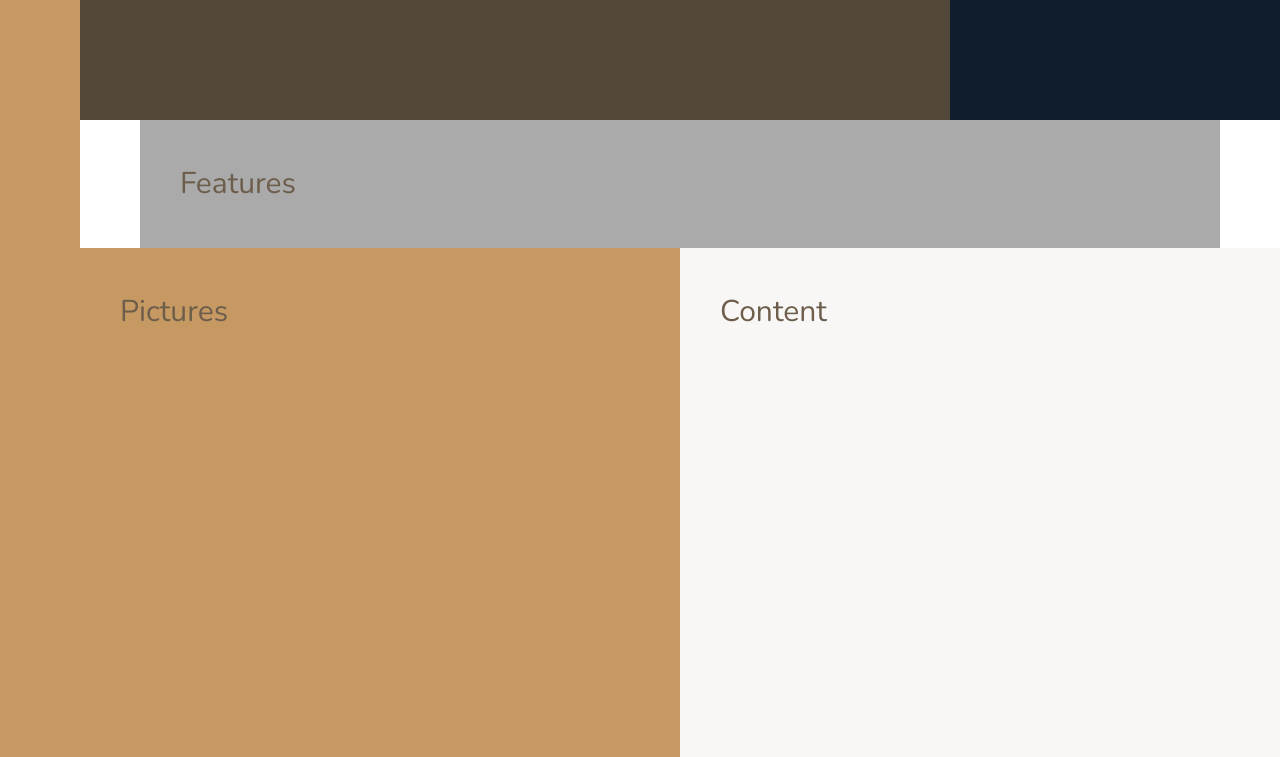
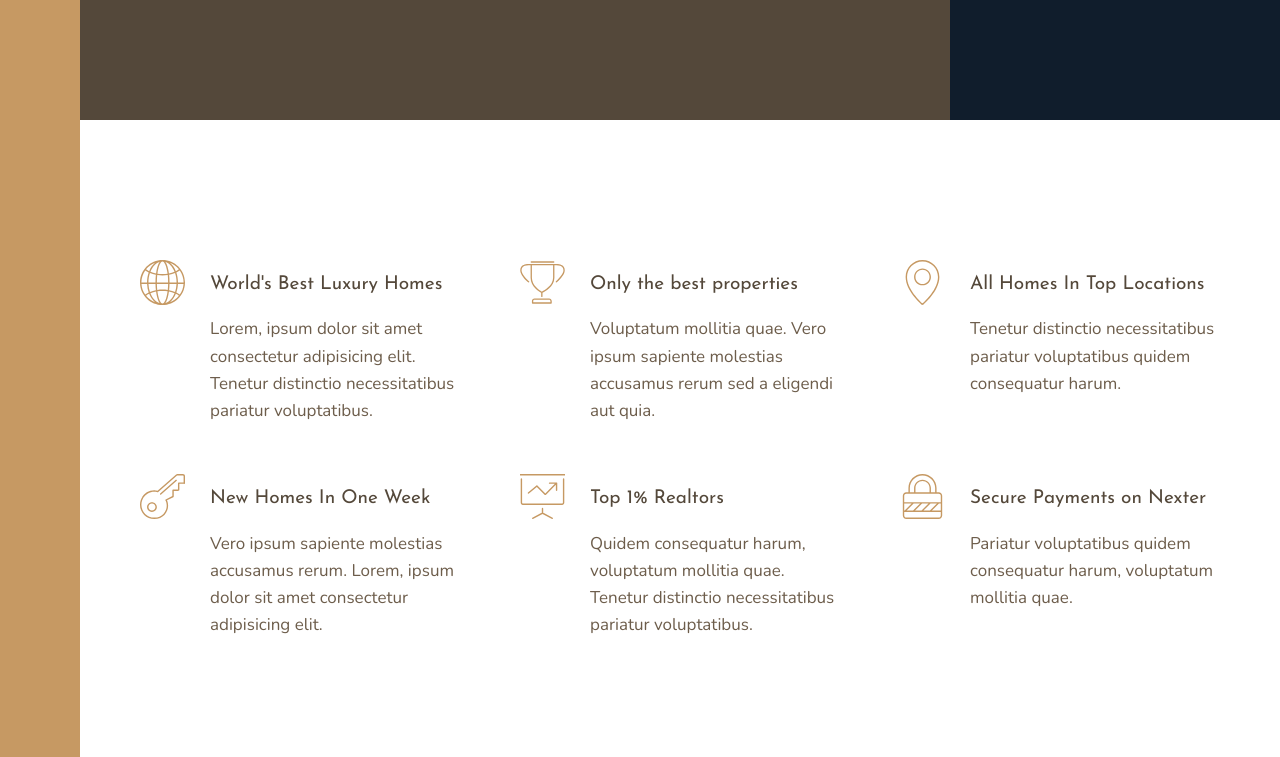
Before and after one commit to harrygothold/Nexter, a website: page index.html in a window 1280 px wide. Shown: the part 520-1277 px from the top of the page. Drawn offline with nearby package versions, Linux system fonts and the light colour scheme.

Commit message:
finished features section

```diff
--- a/index.html
+++ b/index.html
@@ -24,7 +24,74 @@
         Top 3 realtors
     </div>
     <section class="features">
-        Features
+        <div class="feature">
+            <svg class="feature__icon">
+                <use xlink:href='img/sprite.svg#icon-global'></use>
+            </svg>
+            <h4 class="heading-4 heading-4--dark">
+                World's Best Luxury Homes
+            </h4>
+            <p class="feature__text">
+                Lorem, ipsum dolor sit amet consectetur adipisicing elit. Tenetur distinctio necessitatibus pariatur
+                voluptatibus.
+            </p>
+        </div>
+        <div class="feature">
+            <svg class="feature__icon">
+                <use xlink:href='img/sprite.svg#icon-trophy'></use>
+            </svg>
+            <h4 class="heading-4 heading-4--dark">
+                Only the best properties
+            </h4>
+            <p class="feature__text">
+                Voluptatum mollitia quae. Vero ipsum sapiente molestias accusamus rerum sed a eligendi aut quia.
+            </p>
+        </div>
+        <div class="feature">
+            <svg class="feature__icon">
+                <use xlink:href='img/sprite.svg#icon-map-pin'></use>
+            </svg>
+            <h4 class="heading-4 heading-4--dark">
+                All Homes In Top Locations
+            </h4>
+            <p class="feature__text">
+                Tenetur distinctio necessitatibus pariatur voluptatibus quidem consequatur harum.
+            </p>
+        </div>
+        <div class="feature">
+            <svg class="feature__icon">
+                <use xlink:href='img/sprite.svg#icon-key'></use>
+            </svg>
+            <h4 class="heading-4 heading-4--dark">
+                New Homes In One Week
+            </h4>
+            <p class="feature__text">
+                Vero ipsum sapiente molestias accusamus rerum. Lorem, ipsum dolor sit amet consectetur adipisicing elit.
+            </p>
+        </div>
+        <div class="feature">
+            <svg class="feature__icon">
+                <use xlink:href='img/sprite.svg#icon-presentation'></use>
+            </svg>
+            <h4 class="heading-4 heading-4--dark">
+                Top 1% Realtors
+            </h4>
+            <p class="feature__text">
+                Quidem consequatur harum, voluptatum mollitia quae. Tenetur distinctio necessitatibus pariatur
+                voluptatibus.
+            </p>
+        </div>
+        <div class="feature">
+            <svg class="feature__icon">
+                <use xlink:href='img/sprite.svg#icon-lock'></use>
+            </svg>
+            <h4 class="heading-4 heading-4--dark">
+                Secure Payments on Nexter
+            </h4>
+            <p class="feature__text">
+                Pariatur voluptatibus quidem consequatur harum, voluptatum mollitia quae.
+            </p>
+        </div>
     </section>
     <div class="story__pictures">
         Pictures
--- a/sass/_base.scss
+++ b/sass/_base.scss
@@ -38,9 +38,4 @@ body {
     display: grid;
     grid-template-rows: 80vh min-content 40vw repeat(3, min-content);
     grid-template-columns: [sidebar-start] 8rem [sidebar-end full-start] minmax(6rem, 1fr) [center-start] repeat(8, [col-start] minmax(min-content, 14rem)[col-end]) [center-end] minmax(6rem, 1fr) [full-end];
-
-    & > * {
-        padding: 40px;
-        font-size: 3rem;
-    }
 }
--- a/sass/_features.scss
+++ b/sass/_features.scss
@@ -1,4 +1,29 @@
 .features {
-    background-color: $color-grey-light-2;
     grid-column: center-start / center-end;
+
+    margin: 15rem 0;
+
+    display: grid;
+    //grid-template-columns: repeat(3, 1fr);
+    grid-template-columns: repeat(auto-fit, minmax(25rem, 1fr));
+    grid-gap: 6rem;
+    align-items: start;
 }
+
+.feature {
+    display: grid;
+    grid-template-columns: min-content 1fr;
+    grid-row-gap: 1.5rem;
+    grid-column-gap: 2.5rem;
+    &__icon {
+        fill: $color-primary;
+        width: 4.5rem;
+        height: 4.5rem;
+        grid-row: 1 / span 2;
+        transform: translateY(-1rem);
+    }
+
+    &__text {
+        font-size: 1.7rem;
+    }
+}
--- a/sass/_typography.scss
+++ b/sass/_typography.scss
@@ -0,0 +1,28 @@
+%heading {
+    font-family: $font-display;
+    font-weight: 400;
+}
+
+.heading-1 {
+    @extend %heading;
+}
+
+.heading-2 {
+    @extend %heading;
+}
+
+.heading-3 {
+    @extend %heading;
+}
+
+.heading-4 {
+    @extend %heading;
+    font-size: 1.9rem;
+
+    &--light {
+        color: $color-grey-light-1;
+    }
+    &--dark {
+        color: $color-grey-dark-1;
+    }
+}
```
Also changed, not shown: css/style.css.
